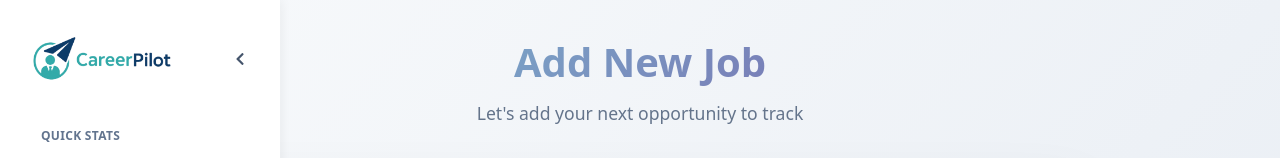
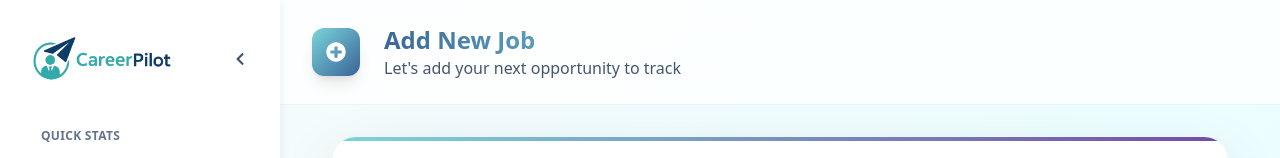
Before and after one commit to resume-reviewer/website, a Next.js app: page /jobs/add in a window 1280 px wide. Shown: the top 158 px of the page. Built offline with nearby package versions, Linux system fonts and the light colour scheme; no server answers.

Commit message:
styling & fix jobs priority

```diff
--- a/app/api/jobs/route.ts
+++ b/app/api/jobs/route.ts
@@ -1,5 +1,3 @@
-// File: /app/api/jobs/route.ts
-
 import { NextRequest, NextResponse } from 'next/server';
 import { getServerSession } from 'next-auth/next';
 import { authOptions } from '@/lib/auth';
@@ -58,7 +56,8 @@ export async function POST(request: NextRequest) {
 
     const {
       job_title, company_name, location, job_url,
-      job_description, notes, application_deadline
+      job_description, notes, application_deadline,
+      priority
     } = jobData;
 
     if (!job_title || !company_name) {
@@ -77,6 +76,7 @@ export async function POST(request: NextRequest) {
         notes: notes,
         application_deadline: application_deadline || null,
         status: 'Saved',
+        priority: priority || 'medium',
       })
       .select()
       .single();
--- a/app/dashboard/page.tsx
+++ b/app/dashboard/page.tsx
@@ -234,7 +234,7 @@ export default function JobTrackerPage() {
                     <FaThLarge className="text-white text-xl" />
                   </div>
                   <div>
-                    <h1 className="text-3xl font-black bg-gradient-to-r from-[#3B6597] to-[#7DD5DB] bg-clip-text text-transparent">
+                    <h1 className="text-2xl font-black bg-gradient-to-r from-[#3B6597] to-[#7DD5DB] bg-clip-text text-transparent"> {/* Changed text-3xl to text-2xl */}
                       Job Tracker
                     </h1>
                     <p className="text-slate-600 font-medium">Track and manage your job search progress</p>
--- a/app/documents/page.tsx
+++ b/app/documents/page.tsx
@@ -2,7 +2,7 @@
 
 import { useState, useEffect, useCallback } from 'react';
 import Sidebar from '@/components/layout/Sidebar';
-import { FaFilePdf, FaDownload, FaSpinner } from 'react-icons/fa';
+import { FaFilePdf, FaDownload, FaSpinner, FaFolder } from 'react-icons/fa';
 import { format } from 'date-fns';
 import { UserDocument } from '@/lib/types-and-utils';
 import { supabase } from '@/lib/supabase';
@@ -66,12 +66,28 @@ export default function DocumentsPage() {
   }, [fetchData]);
 
   return (
-    <div className='flex'>
+    <div className='flex min-h-screen bg-gradient-to-br from-slate-50 via-cyan-50 to-blue-50'>
       <Sidebar />
       <main className="main-content">
-        <div className="header">
-          <h1 className="header-title">Document Library</h1>
-          <p className="header-subtitle">Manage all your uploaded documents here.</p>
+        {/* Header Baru */}
+        <div className="bg-white/80 backdrop-blur-xl border-b border-slate-200/50 sticky top-0 z-50">
+          <div className="px-8 py-6">
+            <div className="flex items-center justify-between">
+              <div className="flex items-center gap-6">
+                <div className="flex items-center gap-4">
+                  <div className="w-12 h-12 rounded-xl bg-gradient-to-br from-[#7DD5DB] to-[#3B6597] flex items-center justify-center shadow-lg">
+                    <FaFolder className="text-white text-xl" />
+                  </div>
+                  <div>
+                    <h1 className="text-2xl font-black bg-gradient-to-r from-[#3B6597] to-[#7DD5DB] bg-clip-text text-transparent">
+                      Document Library
+                    </h1>
+                    <p className="text-slate-600 font-medium">Manage all your uploaded documents here</p>
+                  </div>
+                </div>
+              </div>
+            </div>
+          </div>
         </div>
 
         <div className="p-8">
--- a/app/jobs/add/page.tsx
+++ b/app/jobs/add/page.tsx
@@ -3,20 +3,33 @@
 import AddJobForm from '@/components/jobs/AddJobForm';
 import Sidebar from '@/components/layout/Sidebar';
 import Link from 'next/link';
-import { FaArrowLeft } from 'react-icons/fa';
+import { FaArrowLeft, FaPlusCircle } from 'react-icons/fa';
 
 export default function AddJobPage() {
   return (
-    <div className="font-sans bg-gradient-to-br from-slate-50 to-slate-200 min-h-screen">
+    <div className="flex min-h-screen bg-gradient-to-br from-slate-50 via-cyan-50 to-blue-50">
       <Sidebar />
 
-      <div className="container mx-auto p-8">
-        <header className="text-center mb-12">
-            <h1 className="page-title">Add New Job</h1>
-            <p className="page-subtitle">Let's add your next opportunity to track</p>
-        </header>
-        <AddJobForm />
-      </div>
+      <main className="main-content">
+        <div className="bg-white/80 backdrop-blur-xl border-b border-slate-200/50 sticky top-0 z-50">
+          <div className="px-8 py-6">
+            <div className="flex items-center gap-6">
+              <div className="w-12 h-12 rounded-xl bg-gradient-to-br from-[#7DD5DB] to-[#3B6597] flex items-center justify-center shadow-lg">
+                <FaPlusCircle className="text-white text-xl" />
+              </div>
+              <div>
+                <h1 className="text-2xl font-black bg-gradient-to-r from-[#3B6597] to-[#7DD5DB] bg-clip-text text-transparent">
+                  Add New Job
+                </h1>
+                <p className="text-slate-600 font-medium">Let's add your next opportunity to track</p>
+              </div>
+            </div>
+          </div>
+        </div>
+        <div className="p-8">
+          <AddJobForm />
+        </div>
+      </main>
     </div>
   );
 }
--- a/components/interview/interview-setup.tsx
+++ b/components/interview/interview-setup.tsx
@@ -48,17 +48,17 @@ const SAMPLE_JOBS = [
   {
     title: "Frontend Developer",
     company: "Tech Startup",
-    description: "React, TypeScript, modern web development",
+    description: "Creating seamless, user-friendly web experiences with React, TypeScript, and cutting-edge development tools.",
   },
   {
     title: "Product Manager",
     company: "SaaS Company",
-    description: "Product strategy, user research, roadmap planning",
+    description: "Driving product strategy through user research, roadmap planning, and data-informed decision making to build impactful digital solutions.",
   },
   {
     title: "Data Scientist",
     company: "AI Company",
-    description: "Machine learning, Python, data analysis",
+    description: "Leveraging machine learning, Python, and data analysis to extract insights, build predictive models, and enable intelligent applications.",
   },
 ]
 
--- a/components/jobs/AddJobForm.tsx
+++ b/components/jobs/AddJobForm.tsx
@@ -1,3 +1,4 @@
+// File: /components/jobs/AddJobForm.tsx
 "use client"
 
 import type React from "react"
@@ -22,6 +23,7 @@ import {
 } from "react-icons/fa"
 import type { JobApplication } from "@/lib/types-and-utils"
 
+// Tipe untuk dokumen yang akan diunggah dalam flow ini
 interface DocumentForUpload {
   id: string
   type: "resume" | "cover-letter" | "diploma" | "portfolio" | "references"
```
Also changed, not shown: app/resume-reviewer/page.tsx (+16 -16 lines).
